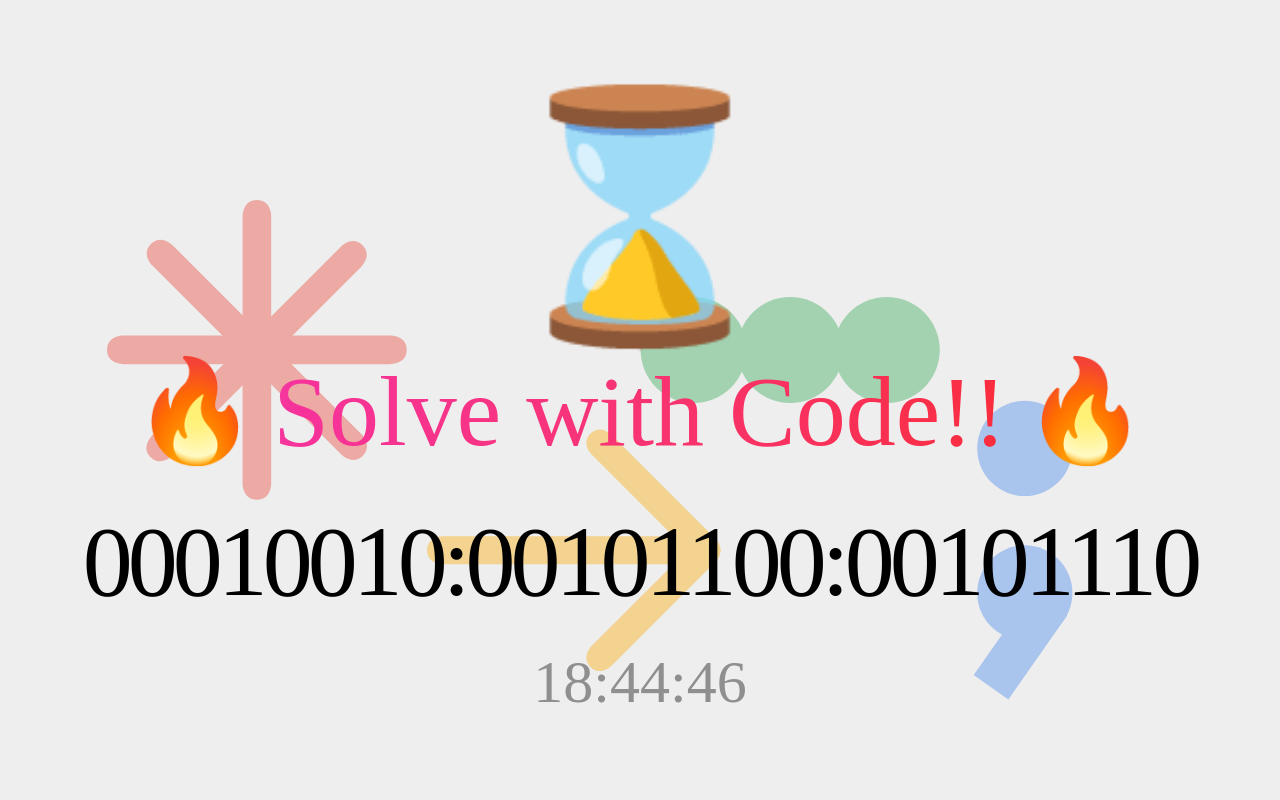
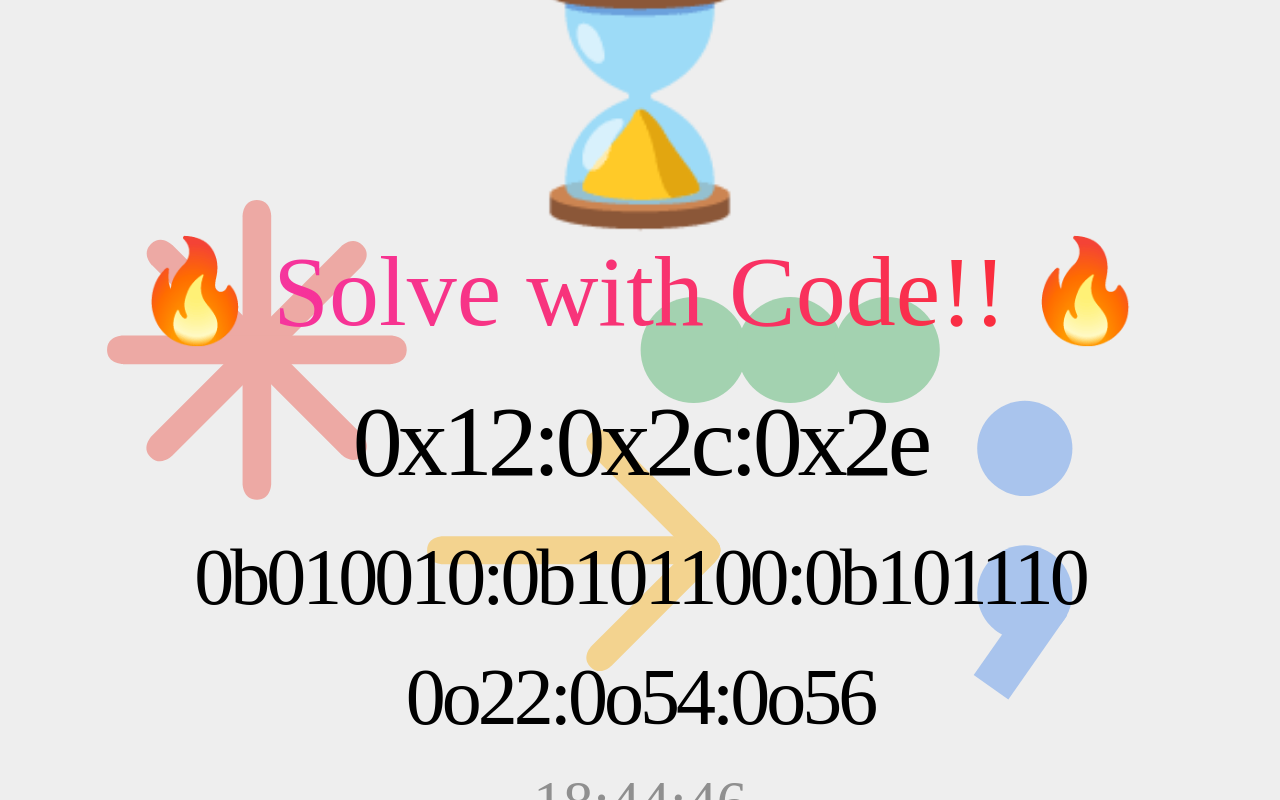
Before and after one commit to 2paperstar/2025-impact-ai-hackathon-screen, a React (Vite) app: page / in a window 1280 px wide. Built offline with nearby package versions, Linux system fonts and the light colour scheme; a web font is replaced by a local one.

Commit message:
feat: add hex, oct

```diff
--- a/src/timer.tsx
+++ b/src/timer.tsx
@@ -2,7 +2,12 @@ import { useEffect, useState } from "react";
 
 const targetDate = new Date("2025-05-18T13:00:00");
 
-const formatTime = (time: number, base: number = 10, length: number = 2) => {
+const formatTime = (
+  time: number,
+  base: number = 10,
+  length: number = 2,
+  prefix: string = ""
+) => {
   const hours = Math.floor(time / 3600000)
     .toString(base)
     .padStart(length, "0");
@@ -12,7 +17,7 @@ const formatTime = (time: number, base: number = 10, length: number = 2) => {
   const seconds = Math.floor((time % 60000) / 1000)
     .toString(base)
     .padStart(length, "0");
-  return `${hours}:${minutes}:${seconds}`;
+  return `${prefix}${hours}:${prefix}${minutes}:${prefix}${seconds}`;
 };
 
 export const Timer = () => {
@@ -28,7 +33,13 @@ export const Timer = () => {
 
   return (
     <div className="flex flex-col items-center ">
-      <div className="tracking-tighter">{formatTime(time, 2, 8)}</div>
+      <div className="tracking-tighter">{formatTime(time, 16, 2, "0x")}</div>
+      <div className="tracking-tighter text-[80px]">
+        {formatTime(time, 2, 6, "0b")}
+      </div>
+      <div className="tracking-tighter text-[80px]">
+        {formatTime(time, 8, 2, "0o")}
+      </div>
       <div className="text-[60px] opacity-40">{formatTime(time)}</div>
     </div>
   );
```
